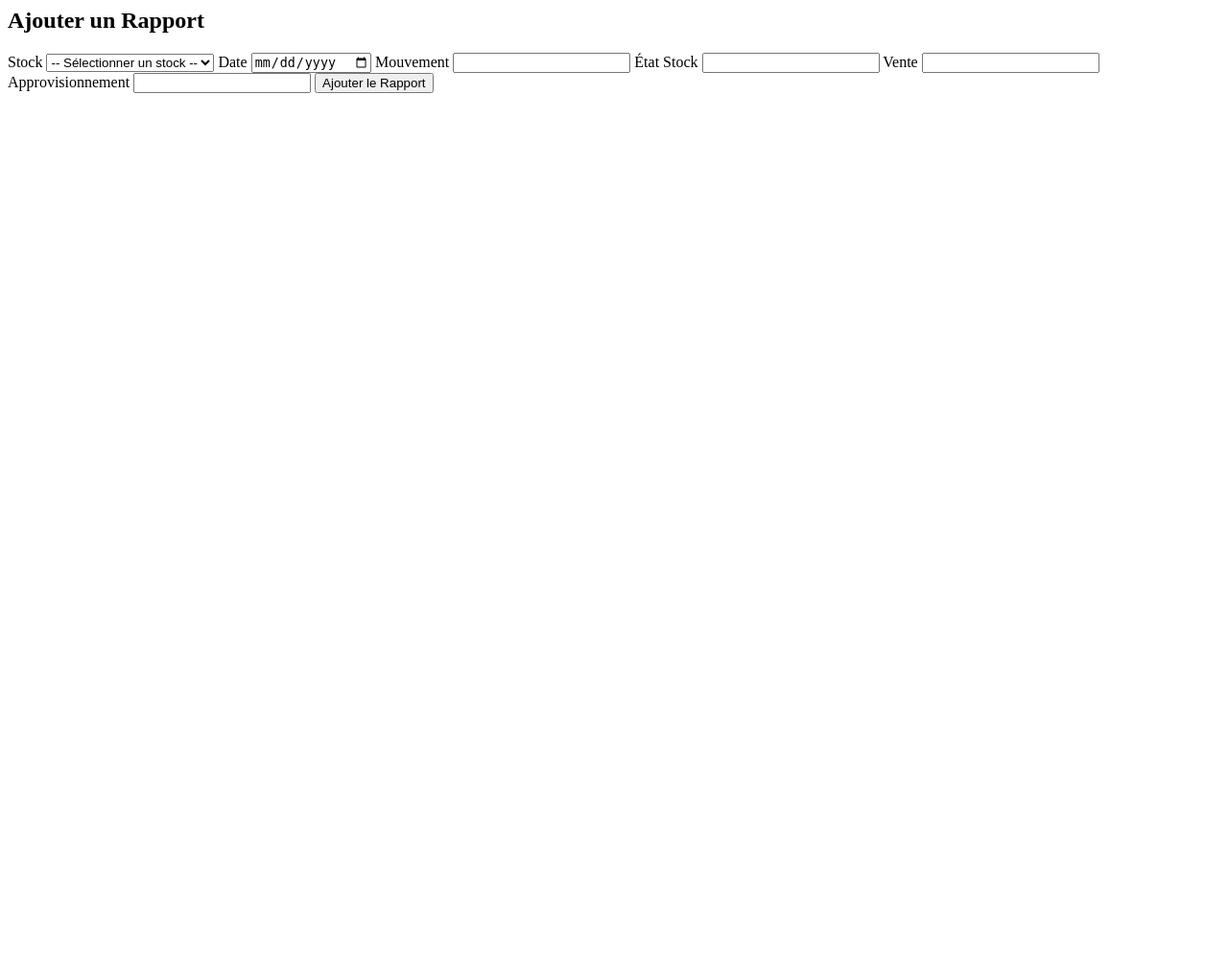
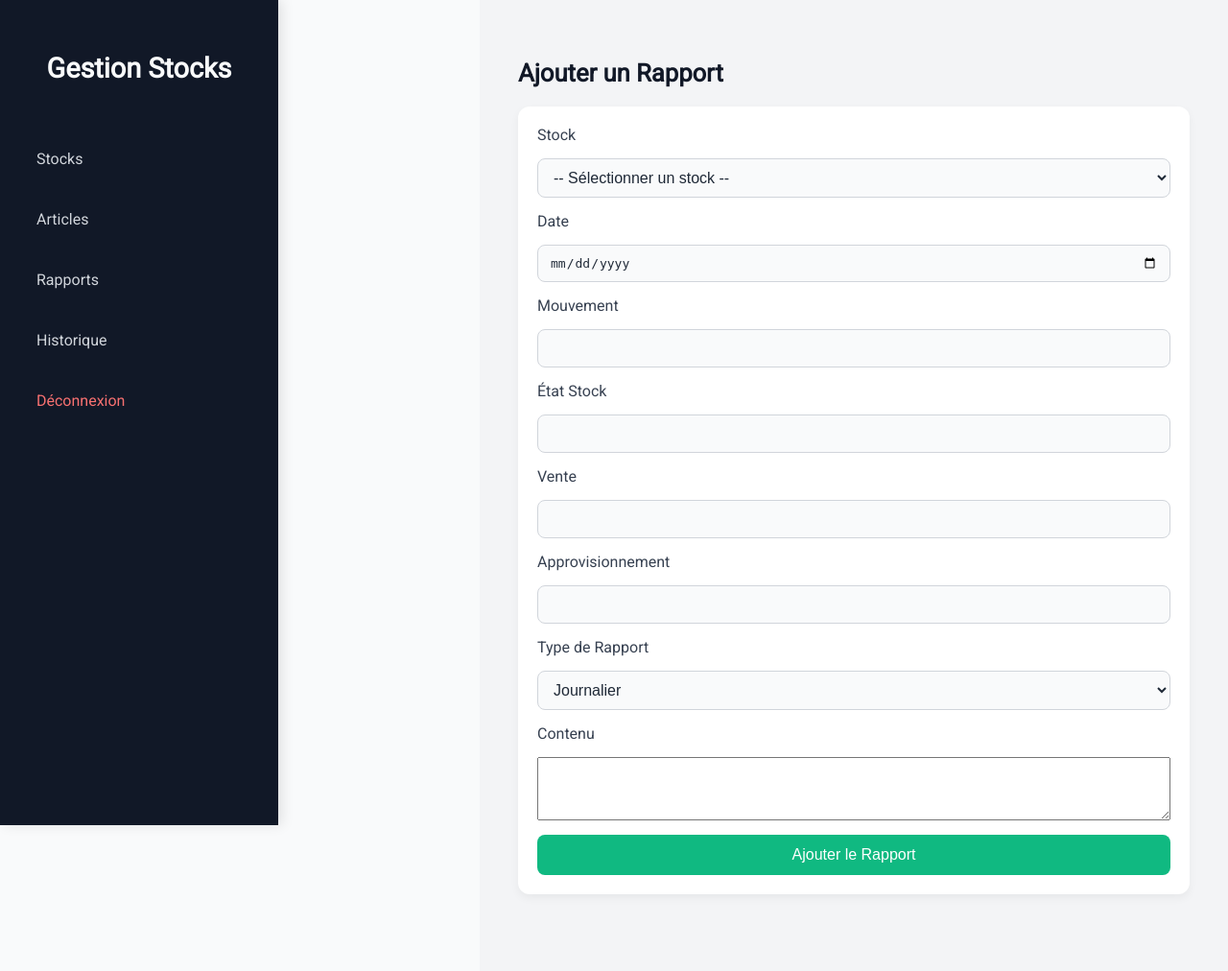
Before and after one commit to cypheredvortex/stockmanagement, a Django app: template templates/rapport_form.html in a window 1280 px wide. Shown: the whole page at 96% size. Before the commit the page ends 97 px from the top, so only its background shows below. Run offline with Django 3.2, Linux system fonts and the light colour scheme; the template is opened without the code that fills it, so the values that code supplies are empty.

Commit message:
Update rapport_form.html

```diff
--- a/templates/rapport_form.html
+++ b/templates/rapport_form.html
@@ -1,44 +1,224 @@
-<h2>{% if rapport %}Modifier{% else %}Ajouter{% endif %} un Rapport</h2>
+<!DOCTYPE html>
+<html lang="fr">
+<head>
+    <meta charset="UTF-8">
+    <title>{% if rapport %}Modifier{% else %}Ajouter{% endif %} un Rapport</title>
+    <link href="https://fonts.googleapis.com/css2?family=Roboto&display=swap" rel="stylesheet">
+    <style>
+        body {
+            font-family: "Roboto", sans-serif;
+            margin: 0;
+            padding: 0;
+            background: #f9fafb;
+            color: #1f2937;
+            display: flex;
+            min-height: 100vh;
+        }
 
-<form method="POST" action="{% if rapport %}{% url 'update_rapport' rapport.id %}{% else %}{% url 'create_rapport' %}{% endif %}">
+        .dashboard {
+            display: flex;
+            width: 100%;
+        }
+
+        .sidebar {
+            width: 250px;
+            height: 100vh;
+            background: #111827;
+            padding: 30px 20px;
+            display: flex;
+            flex-direction: column;
+            position: fixed;
+            left: 0;
+            top: 0;
+            box-shadow: 4px 0 12px rgba(0, 0, 0, 0.1);
+        }
+
+        .sidebar h2 {
+            color: #f9fafb;
+            text-align: center;
+            font-size: 1.8em;
+            margin-bottom: 40px;
+        }
+
+        .sidebar ul {
+            list-style: none;
+            padding: 0;
+        }
+
+        .sidebar ul li {
+            margin-bottom: 20px;
+        }
+
+        .sidebar ul li a {
+            color: #d1d5db;
+            text-decoration: none;
+            font-size: 1em;
+            padding: 12px 18px;
+            border-radius: 8px;
+            display: flex;
+            align-items: center;
+            transition: 0.3s;
+        }
+
+        .sidebar ul li a:hover {
+            background: #2563eb;
+            color: #ffffff;
+        }
+
+        .logout {
+            color: #f87171 !important;
+        }
+
+        .content {
+            margin-left: 500px;
+            padding: 40px;
+            width: 100%;
+            background: #f3f4f6;
+        }
+
+        .content h2 {
+            font-size: 2em;
+            margin-bottom: 30px;
+            color: #111827;
+        }
+
+        .stock-actions form {
+            background: #ffffff;
+            padding: 20px;
+            border-radius: 12px;
+            box-shadow: 0 4px 10px rgba(0, 0, 0, 0.05);
+            display: flex;
+            flex-direction: column;
+            gap: 15px;
+            margin-bottom: 40px;
+            max-width: 700px;
+        }
+
+        .stock-actions h2 {
+            font-size: 1.6em;
+            margin-bottom: 20px;
+            color: #111827;
+        }
+
+        .stock-actions label {
+            font-weight: 500;
+            color: #374151;
+        }
+
+        .stock-actions input,
+        .stock-actions select {
+            padding: 10px 12px;
+            border: 1px solid #d1d5db;
+            border-radius: 8px;
+            font-size: 1em;
+            background: #f9fafb;
+            color: #1f2937;
+        }
+
+        .stock-actions button {
+            background: #10b981;
+            color: white;
+            border: none;
+            padding: 12px;
+            border-radius: 8px;
+            font-size: 1em;
+            cursor: pointer;
+            transition: 0.3s;
+        }
+
+        .stock-actions button:hover {
+            background: #059669;
+        }
+
+        @media (max-width: 768px) {
+            .sidebar {
+                width: 100%;
+                height: auto;
+                position: relative;
+            }
+
+            .content {
+                margin-left: 0;
+                padding: 20px;
+            }
+
+            .dashboard {
+                flex-direction: column;
+            }
+        }
+    </style>
+</head>
+<body>
+    <div class="dashboard">
+        <!-- Sidebar -->
+        <div class="sidebar">
+            <h2>Gestion Stocks</h2>
+            <ul>
+                <li><a href="{% url 'get_stocks' %}">Stocks</a></li>
+                <li><a href="{% url 'get_articles' %}">Articles</a></li>
+                <li><a href="{% url 'get_rapports' %}">Rapports</a></li>
+                <li><a href="{% url 'historique_view' %}">Historique</a></li>
+                <li><a href="{% url 'logout_view' %}" class="logout">Déconnexion</a></li>
+            </ul>
+        </div>
+
+        <!-- Content -->
+        <div class="content">
+            <div class="stock-actions">
+                <h2>Ajouter un Rapport</h2>
+                <form method="POST" action="{% url 'create_rapport' %}">
                     {% csrf_token %}
 
-    <!-- Stock ID (select from stocks) -->
+                    <!-- Stock ID -->
                     <label for="stockId">Stock</label>
                     <select id="stockId" name="stockId" required>
                         <option value="">-- Sélectionner un stock --</option>
                         {% for stock in stocks %}
-            <option value="{{ stock.id }}" {% if rapport and rapport.stockId == stock.id %}selected{% endif %}>
-                {{ stock.nom }}
+                            <option value="{{ stock.id }}">
+                                {{ stock.article.nom }} <!-- Display the article's name -->
                             </option>
                         {% endfor %}
                     </select>
 
                     <!-- DateRapport -->
-    <label for="DateRapport">Date</label>
-    <input type="date" id="DateRapport" name="DateRapport"
-           value="{% if rapport %}{{ rapport.DateRapport|date:'Y-m-d' }}{% endif %}" required>
+                    <label for="dateRapport">Date</label>
+                    <input type="date" id="dateRapport" name="dateRapport" required>
 
                     <!-- MouvementDeStock -->
-    <label for="MouvementDeStock">Mouvement</label>
-    <input type="text" id="MouvementDeStock" name="MouvementDeStock"
-           value="{% if rapport %}{{ rapport.MouvementDeStock }}{% endif %}" required>
+                    <label for="mouvementDeStock">Mouvement</label>
+                    <input type="text" id="mouvementDeStock" name="mouvementDeStock" required>
 
                     <!-- EtatStock -->
-    <label for="EtatStock">État Stock</label>
-    <input type="text" id="EtatStock" name="EtatStock"
-           value="{% if rapport %}{{ rapport.EtatStock }}{% endif %}" required>
+                    <label for="etatStock">État Stock</label>
+                    <input type="text" id="etatStock" name="etatStock" required>
 
                     <!-- Vente -->
-    <label for="Vente">Vente</label>
-    <input type="text" id="Vente" name="Vente"
-           value="{% if rapport %}{{ rapport.Vente }}{% endif %}" required>
+                    <label for="vente">Vente</label>
+                    <input type="text" id="vente" name="vente" required>
 
                     <!-- Approvisionnement -->
-    <label for="Approvisionnement">Approvisionnement</label>
-    <input type="text" id="Approvisionnement" name="Approvisionnement"
-           value="{% if rapport %}{{ rapport.Approvisionnement }}{% endif %}" required>
+                    <label for="approvisionnement">Approvisionnement</label>
+                    <input type="text" id="approvisionnement" name="approvisionnement" required>
+
+                    <!-- Type de Rapport -->
+                    <label for="type_rapport">Type de Rapport</label>
+                    <select id="type_rapport" name="type_rapport" required>
+                        <option value="journalier">Journalier</option>
+                        <option value="hebdomadaire">Hebdomadaire</option>
+                        <option value="mensuel">Mensuel</option>
+                    </select>
+
+                    <!-- Contenu du Rapport -->
+                    <label for="contenu">Contenu</label>
+                    <textarea id="contenu" name="contenu" rows="4" required></textarea>
 
                     <!-- Submit Button -->
-    <button type="submit">{% if rapport %}Modifier{% else %}Ajouter{% endif %} le Rapport</button>
+                    <button type="submit">Ajouter le Rapport</button>
                 </form>
+            </div>
+        </div>
+
+    </div>
+</body>
+
+</html>
```
Lines whose indentation alone changed are shown as unchanged.
